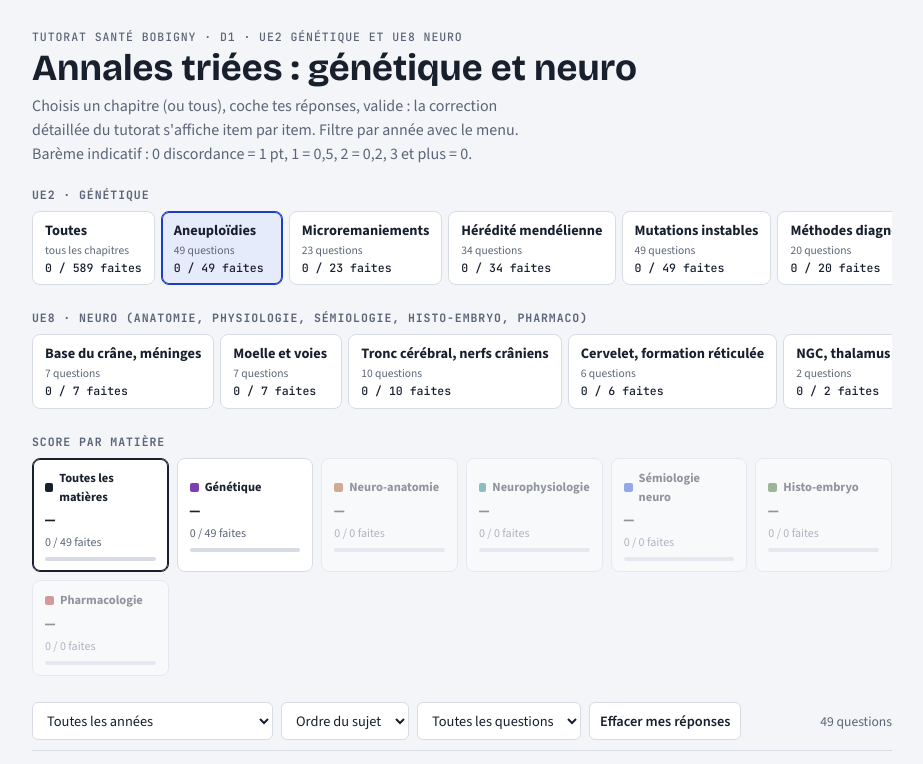
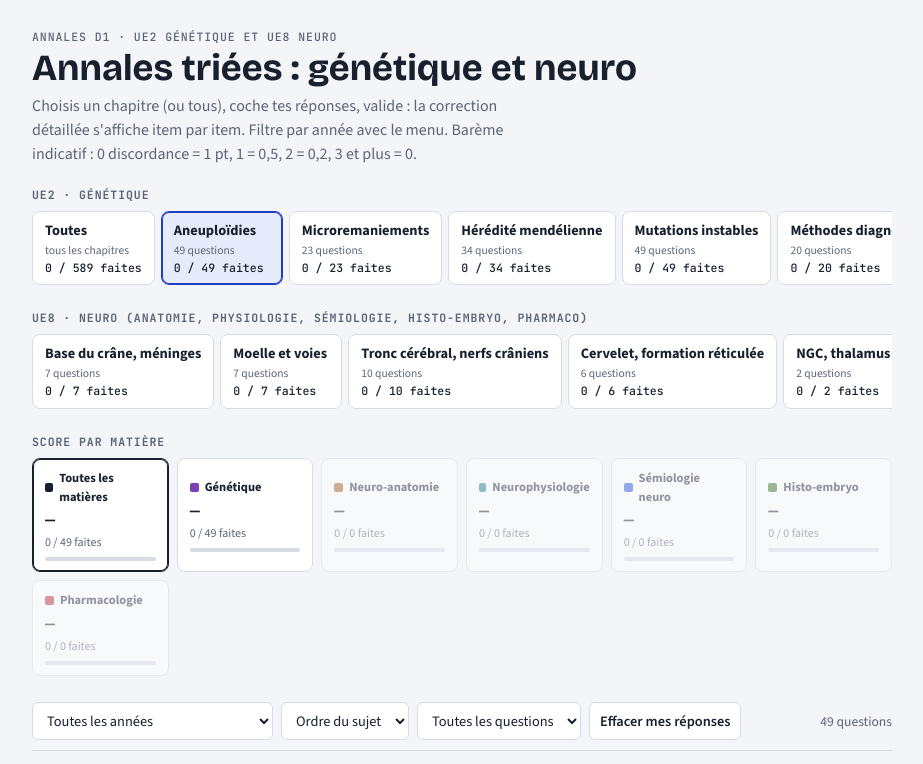
Before and after one commit to lzy270/annales-d1, a plain HTML site: page index.html in a window 1280 px wide. Shown: the top 764 px of the page, without its empty margins (178-1101 px from the left). Drawn offline with nearby package versions, Linux system fonts and the light colour scheme.

Commit message:
Retire la mention Tutorat
Co-Authored-By: Claude Sonnet 5.5 <noreply@anthropic.com>
Claude-Session: https://claude.ai/code/session_01YHvMEsggGuzxeSeM5X43bd

```diff
--- a/index.html
+++ b/index.html
@@ -108,9 +108,9 @@ figure img{background:#fff}
 
 <div class="wrap">
 <header>
-  <div class="eyebrow">Tutorat Santé Bobigny · D1 · UE2 génétique et UE8 neuro</div>
+  <div class="eyebrow">Annales D1 · UE2 génétique et UE8 neuro</div>
   <h1>Annales triées : génétique et neuro</h1>
-  <p>Choisis un chapitre (ou tous), coche tes réponses, valide : la correction détaillée du tutorat s'affiche item par item. Filtre par année avec le menu. Barème indicatif : 0 discordance = 1 pt, 1 = 0,5, 2 = 0,2, 3 et plus = 0.</p>
+  <p>Choisis un chapitre (ou tous), coche tes réponses, valide : la correction détaillée s'affiche item par item. Filtre par année avec le menu. Barème indicatif : 0 discordance = 1 pt, 1 = 0,5, 2 = 0,2, 3 et plus = 0.</p>
 </header>
 <h2 class="sec">UE2 · Génétique</h2>
 <div class="eps" id="eps"></div>
@@ -134,7 +134,7 @@ figure img{background:#fff}
   <span class="count" id="count"></span>
 </div>
 <main id="list"></main>
-<footer>Sujets et corrections : annales classées par chapitre du Tutorat Santé Bobigny (D1, 2012-2025). Les schémas et arbres généalogiques des sujets ne sont pas repris : la correction les décrit quand c'est utile. Les réponses suivent leur correction. Les corrections fausses ou discutables sont expliquées dans un encadré orange après validation. Ta progression reste enregistrée dans ce navigateur.</footer>
+<footer>Sujets et corrections : annales D1 classées par chapitre (D1, 2012-2025). Les schémas et arbres généalogiques des sujets ne sont pas repris : la correction les décrit quand c'est utile. Les réponses suivent leur correction. Les corrections fausses ou discutables sont expliquées dans un encadré orange après validation. Ta progression reste enregistrée dans ce navigateur.</footer>
 </div>
 
 <script>
```
Also changed, not shown: 1 other file.
